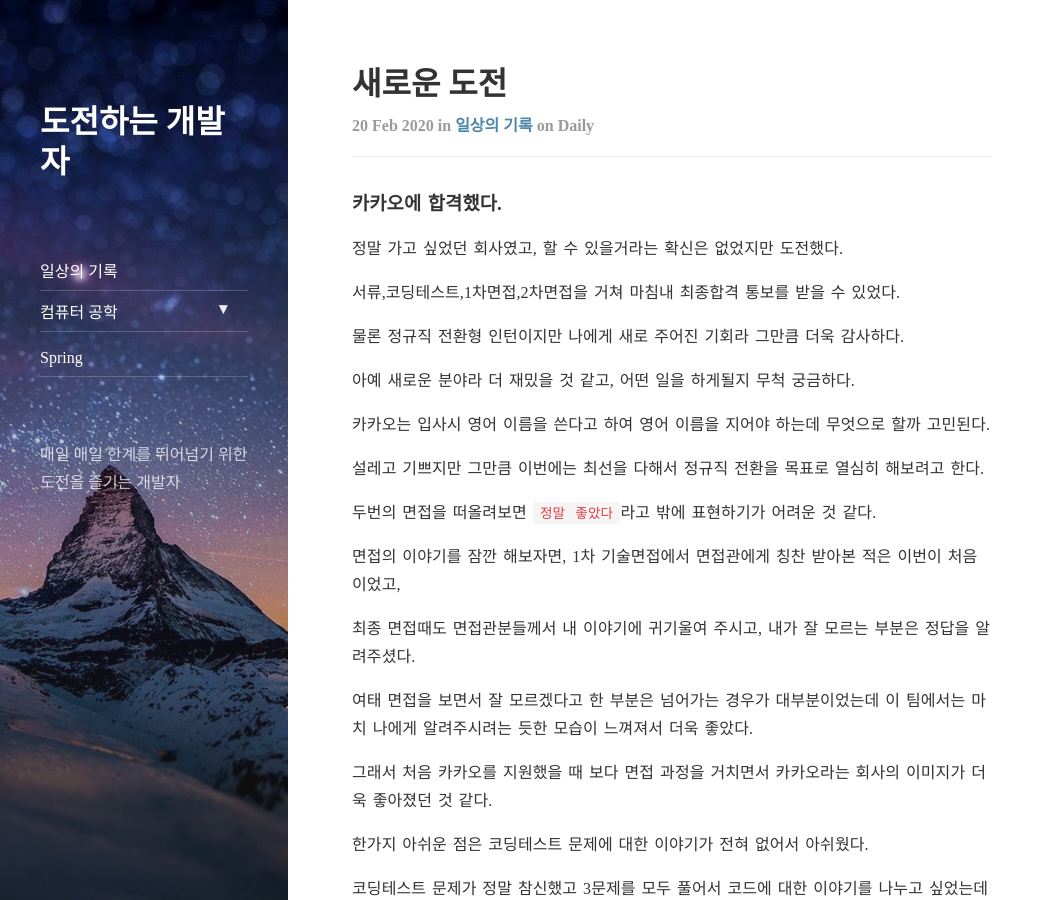
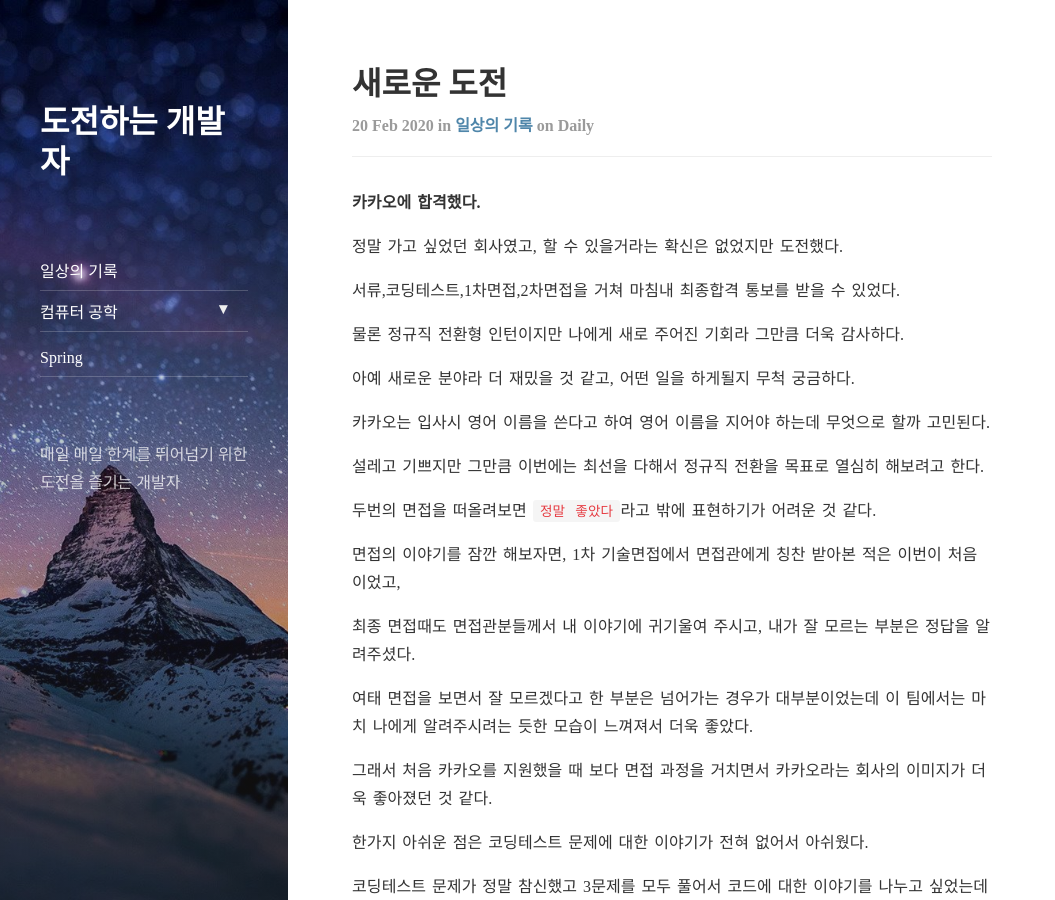
Before and after one commit to minkukjo/minkukjo.github.io, a Jekyll site: the page built from _posts/2020-02-20-daily.md, in a window 1280 px wide and 900 px high. Shown: the whole window, without its empty margins (0-1055 px from the left). Built offline with Jekyll 4.4.1, drawn with Linux system fonts in a browser that asks for light colours; nearby versions of some CDN libraries.

Commit message:
말머리 수정

```diff
--- a/_posts/2020-02-20-daily.md
+++ b/_posts/2020-02-20-daily.md
@@ -7,7 +7,7 @@ tags: daily
 comments: false
 ---
 
-### 카카오에 합격했다.
+**카카오에 합격했다.**
 
 정말 가고 싶었던 회사였고, 할 수 있을거라는 확신은 없었지만 도전했다.
 
```
